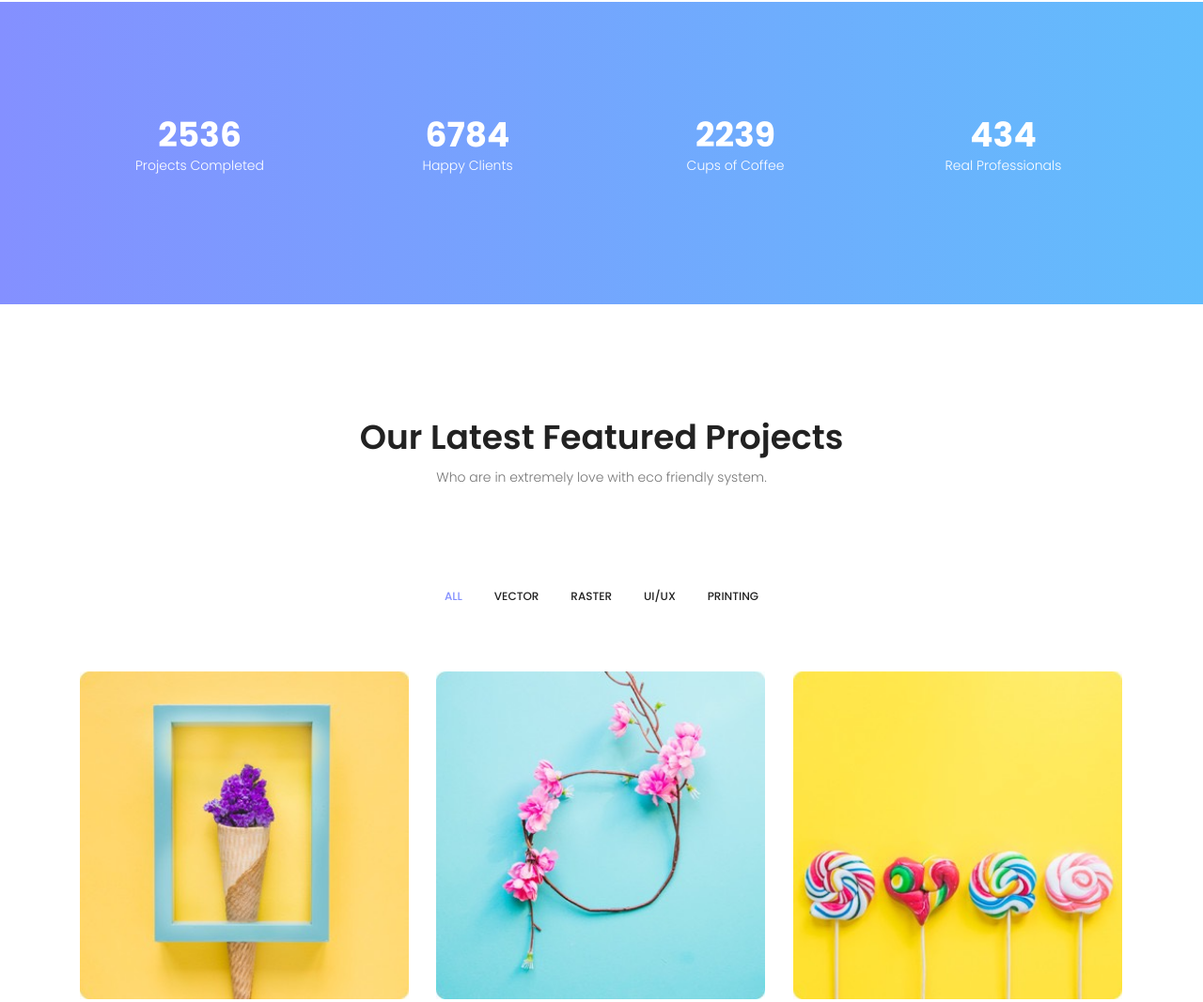
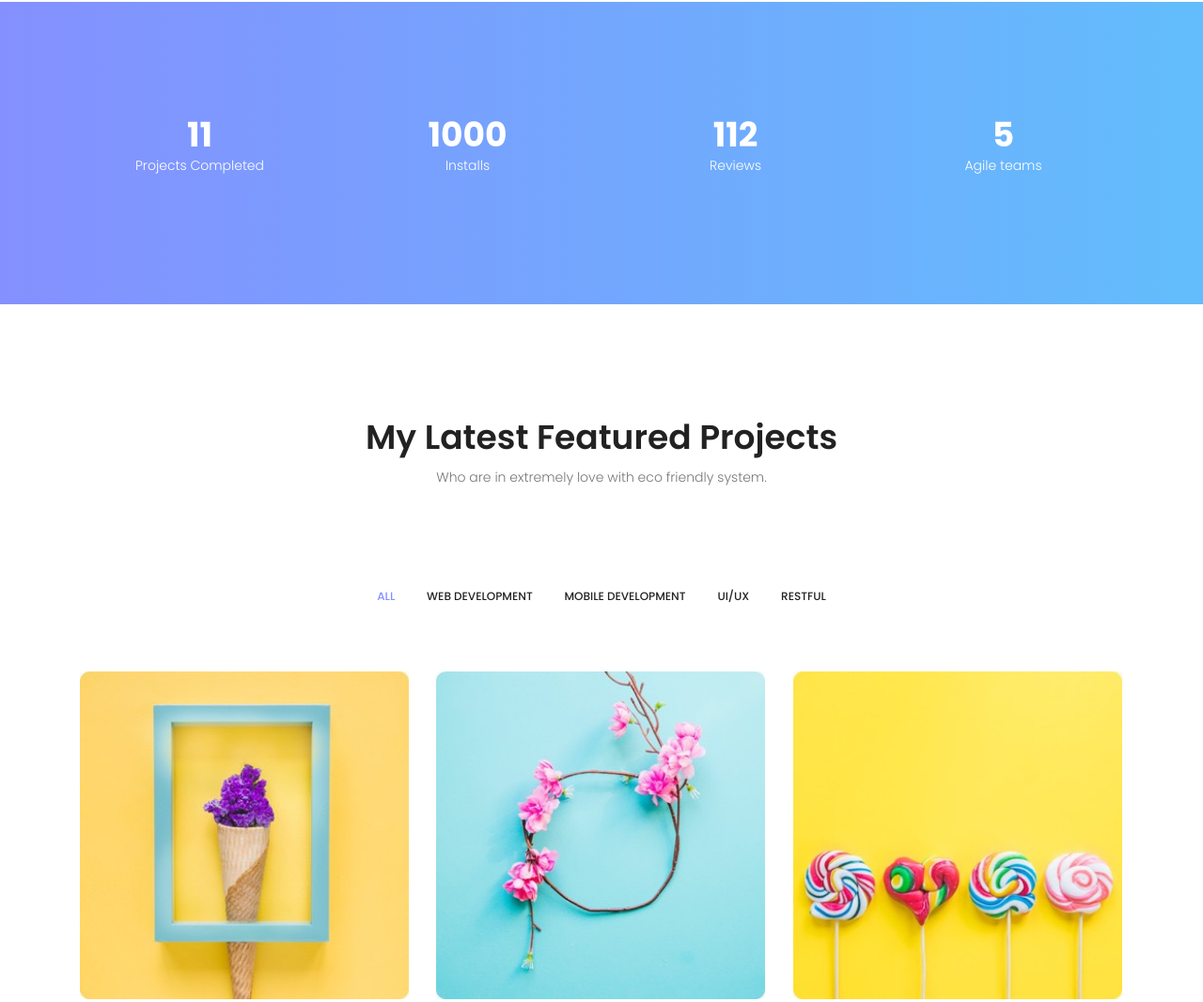
Before and after one commit to MaxAlphaEngineer/MaxAlphaEngineer, a plain HTML site: page index.html in a window 1280 px wide. Shown: the part 2140-3207 px from the top of the page at 94% size. Drawn offline with nearby package versions, Linux system fonts and the light colour scheme; some packages are replaced by stand-ins of ours.

Commit message:
Colorlib Template Personal

```diff
--- a/index.html
+++ b/index.html
@@ -184,20 +184,20 @@
 				<div class="container">
 					<div class="row">
 						<div class="col-lg-3 col-md-6 single-fact">
-							<h1 class="counter">2536</h1>
+							<h1 class="counter">11</h1>
 							<p>Projects Completed</p>
 						</div>
 						<div class="col-lg-3 col-md-6 single-fact">
-							<h1 class="counter">6784</h1>
-							<p>Happy Clients</p>
+							<h1 class="counter">1000</h1>
+							<p>Installs</p>
 						</div>
 						<div class="col-lg-3 col-md-6 single-fact">
-							<h1 class="counter">2239</h1>
-							<p>Cups of Coffee</p>
+							<h1 class="counter">112</h1>
+							<p>Reviews</p>
 						</div>
 						<div class="col-lg-3 col-md-6 single-fact">
-							<h1 class="counter">435</h1>
-							<p>Real Professionals</p>
+							<h1 class="counter">5</h1>
+							<p>Agile teams</p>
 						</div>
 					</div>
 				</div>
@@ -210,7 +210,7 @@
 		            <div class="row d-flex justify-content-center">
 		                <div class="menu-content pb-70 col-lg-8">
 		                    <div class="title text-center">
-		                        <h1 class="mb-10">Our Latest Featured Projects</h1>
+		                        <h1 class="mb-10">My Latest Featured Projects</h1>
 		                        <p>Who are in extremely love with eco friendly system.</p>
 		                    </div>
 		                </div>
@@ -219,10 +219,10 @@
                     <div class="filters">
                         <ul>
                             <li class="active" data-filter="*">All</li>
-                            <li data-filter=".vector">Vector</li>
-                            <li data-filter=".raster">Raster</li>
+                            <li data-filter=".vector">Web development</li>
+                            <li data-filter=".raster">Mobile Development</li>
                             <li data-filter=".ui">UI/UX</li>
-                            <li data-filter=".printing">Printing</li>
+                            <li data-filter=".printing">Restful</li>
                         </ul>
                     </div>
 
@@ -241,7 +241,7 @@
 								</a>
                             	</div>
 								<div class="p-inner">
-								    <h4>2D Vinyl Design</h4>
+								    <h4>Tashkent Metro map</h4>
 									<div class="cat">vector</div>
 								</div>
                             </div>
```
Also changed, not shown: about.html (+5 -5 lines).
